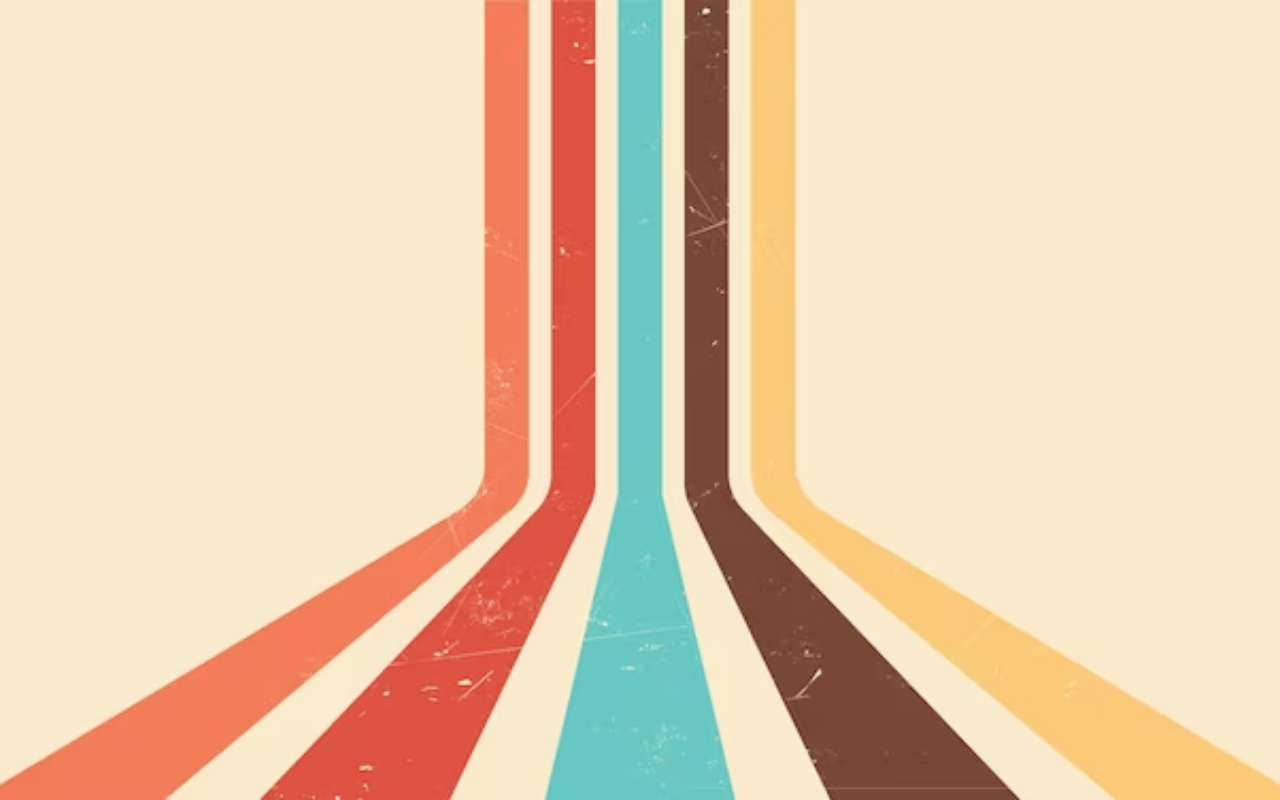
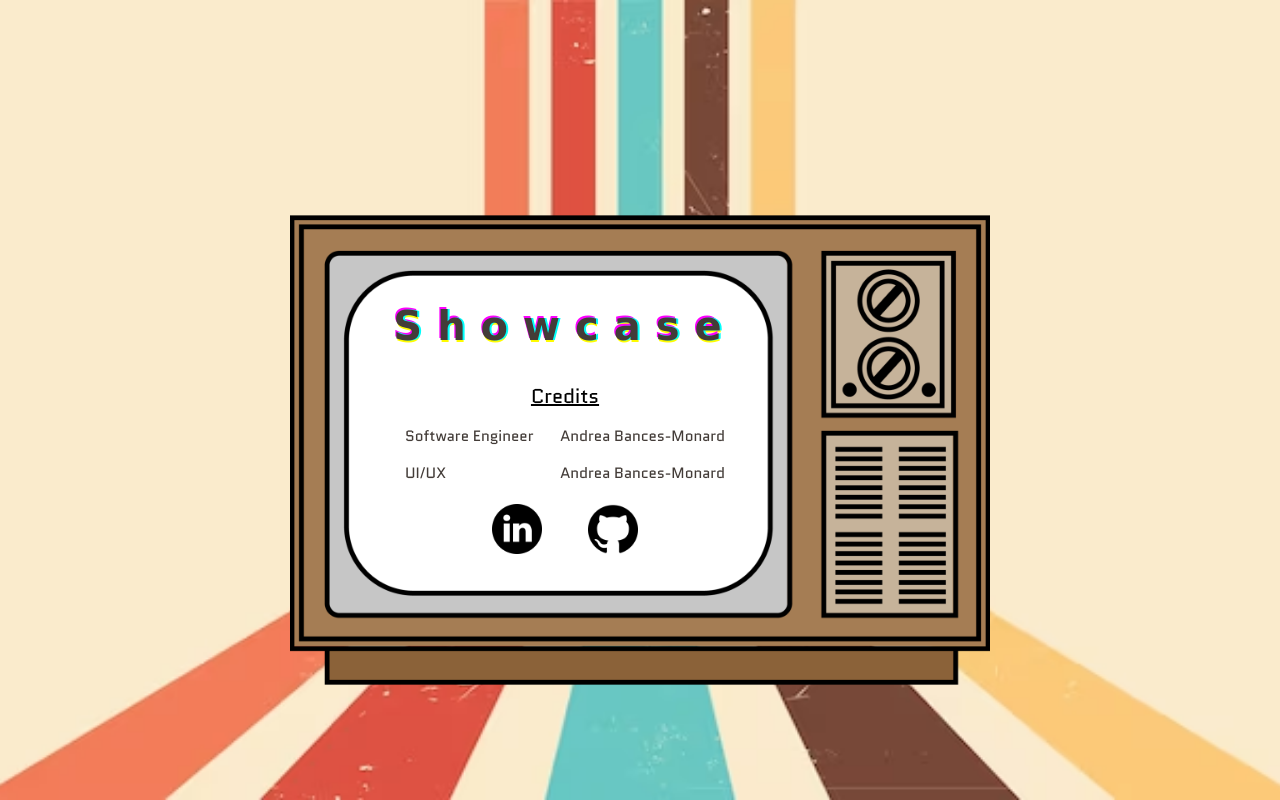
Before and after one commit to andrea1234321/showcase, a Django app: page / in a window 1280 px wide. Shown: the part 54-854 px from the top of the page. Run offline with Django 4.2, Linux system fonts and the light colour scheme; the visitor is signed in with stand-in values (Sample User, id 1); some web fonts are replaced.

Commit message:
create and style home view when logged in

```diff
--- a/main_app/static/css/home.css
+++ b/main_app/static/css/home.css
@@ -4,7 +4,7 @@ main{
   background-position: center;
   height: 100vh;
 }
-.login-container{
+.login-container, .home-container{
   background-image: url('../images/retro-tv.png');
   background-position: center;
   background-size: 800px;
@@ -12,10 +12,10 @@ main{
   height: 800px;
   width: 700px;
   height: 500px;
-  margin: 100px auto;
+  margin: 200px auto;
 }
 
-.login {
+.login, .home {
   font-size: 20px;
   margin-left: 150px;
   padding-top: 70px;
@@ -24,7 +24,7 @@ main{
   text-align: center;
 }
 
-.login h1 {
+.login h1, .home h1 {
   font-family: 'Rubik Glitch', cursive;
   font-size: 40px;
   letter-spacing: 15px;
@@ -85,7 +85,7 @@ main{
   }
 }
 
-.login > p {
+.login > p{
   display: flex;
   justify-content: center;
   align-items: center;
@@ -102,3 +102,20 @@ main{
   color:rgb(67, 60, 56);
   font-size:  var(--font-m);
  }
+
+.icon{
+  width: 50px;
+  margin: 20px;
+}
+.credits{
+  display: flex;
+  justify-content: space-between;
+  margin-left: -35px;
+  margin-bottom: 0;
+  width: 320px;
+}
+.credits > p {
+  margin-bottom: 0;
+  font-size: 15px;
+  color: rgb(67, 60, 56);
+}
--- a/main_app/templates/home.html
+++ b/main_app/templates/home.html
@@ -20,6 +20,27 @@
       </div>
     </form>
   </section>
+{% else %}
+  <section class="home-container">
+    <div class='home'>
+      <h1 class='glitch'>Showcase</h1>
+      <u>Credits</u>
+      <div class='credits'>
+        <p>Software Engineer </p>
+        <p>Andrea Bances-Monard</p>
+      </div>
+      <div class='credits'>
+        <p>UI/UX</p>
+        <p>Andrea Bances-Monard</p>
+      </div>
+      <a href="https://www.linkedin.com/in/andrea-bances-monard/" target="_blank">
+        <img src="../static/images/linkedin.png" alt="linkedin icon" class='icon'>
+      </a>
+      <a href="https://github.com/andrea1234321" target="_blank">
+        <img src="../static/images/github.png" alt="github icon" class='icon'>
+      </a>
+    </div>
+  </section>
 {% endif %}
 
 {% endblock %}
--- a/main_app/templates/shows/detail.html
+++ b/main_app/templates/shows/detail.html
@@ -18,7 +18,7 @@
   <div class="show-details">
     <h1>{{ show.name }} <i class='genre'>- {{ show.genre }}</i> </h1>
     <p>{{ show.seasons }} Seasons</p>
-    <p>{{ show.rating }} Stars</p>
+    <p>{{ show.rating }}/5</p>
     <p>{{ show.notes }}</p>
     <div class="show-actions">
       <a href="{% url 'show-update' show.id %}" class="btn warn">Edit</a>
```
Also changed, not shown: README.md, main_app/static/images/github.png (added), main_app/static/images/linkedin.png (added).
